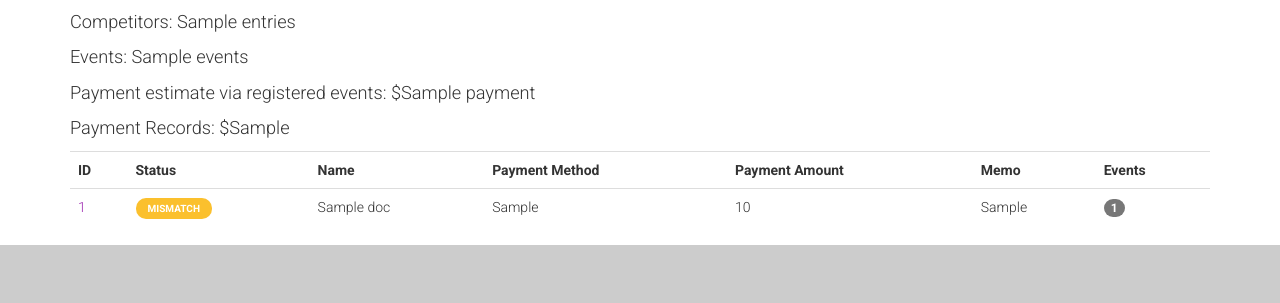
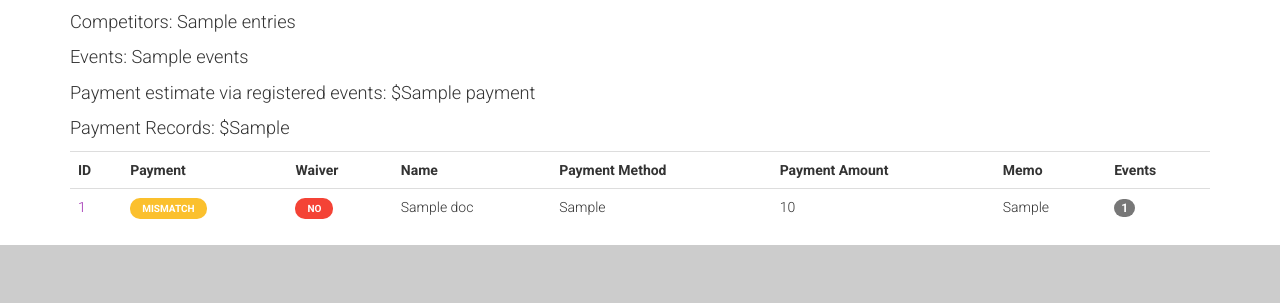
Before and after one commit to blhughes/dd, a Flask app: template templates/stats.html in a window 1280 px wide. Shown: the part 301-604 px from the top of the page. Run offline with Flask 2, Linux system fonts and the light colour scheme; the template is opened without the code that fills it: most values are stand-ins (such as "Sample title", 1, 10 or a date in 2020); some libraries are stand-ins or nearby versions.

Commit message:
Add waiver tracking

```diff
--- a/app.py
+++ b/app.py
@@ -42,7 +42,7 @@ EVENTS={"100": "External Forms Empty Hand Chuan Fa/Kempo",
 fields = ['name','address','phone','email','gender','age','experience',
           'school_name','school_master','school_address','school_phone','school_email',
           'payment_type','payment_amount','payment_memo',
-          'events']
+          'events','waiver']
 EXP_DIVISIONS={ 'novice': 'Novice',
                 'beginner': 'Beginner',
                 'intermediate': 'Intermediate',
@@ -95,6 +95,14 @@ def register():
   data = { key:request.form[key] for key in request.form.keys() if key in fields}
   if 'events' in data.keys():
     data['events'] = request.form.getlist('events')
+  if 'waiver' in data.keys():
+    if data['waiver'] == 'yes':
+      data['waiver'] = True
+    else:
+      data['waiver'] = False
+  else:
+      data['waiver'] = False
+
   competitor_id = None
   if request.form['uid'] == '':
     competitor_id = competitor.insert(data)
--- a/templates/competitor.html
+++ b/templates/competitor.html
@@ -38,6 +38,9 @@
 
       <dt class="col-sm-3">Email:</dt>
       <dd class="col-sm-9">{{doc['email']}}</dd>
+
+      <dt class="col-sm-3">Waiver:</dt>
+      <dd class="col-sm-9">{{doc['waiver']}}</dd>
 
     </dl>
   </div>
--- a/templates/stats.html
+++ b/templates/stats.html
@@ -14,7 +14,8 @@
  <table class="table">
       <tr>
         <th>ID</th>
-        <th>Status</th>
+        <th>Payment</th>
+        <th>Waiver</th>
         <th>Name</th>
         <th>Payment Method</th>
         <th>Payment Amount</th>
@@ -26,7 +27,7 @@
         <td><a href="/competitor/{{doc['_id']}}">{{ doc['_id'] }}</a> </td>
         <td>
           {% set state = "success" %}
-          {% set status = "registered" %}
+          {% set status = "paid" %}
           {% if doc['payment_type'] == 'unpaid' %}
           {% set state = "danger" %}
           {% set status = "unpaid" %}
@@ -46,6 +47,14 @@
           <span class="label label-{{ state }}">{{status}}</span>
 
         </td>
+        <td>
+          {% if doc['waiver'] == true %}
+            <span class="label label-success">Yes</span>
+            {%else%}
+            <span class="label label-danger">No</span>
+            {%endif%}
+
+        </td>
         <td> {{ doc['name'] }} </td>
         <td> {{ doc['payment_type'] }} </td>
         <td> {{ doc['payment_amount'] }} </td>
```
Also changed, not shown: templates/register.html (+7 -0 lines).
